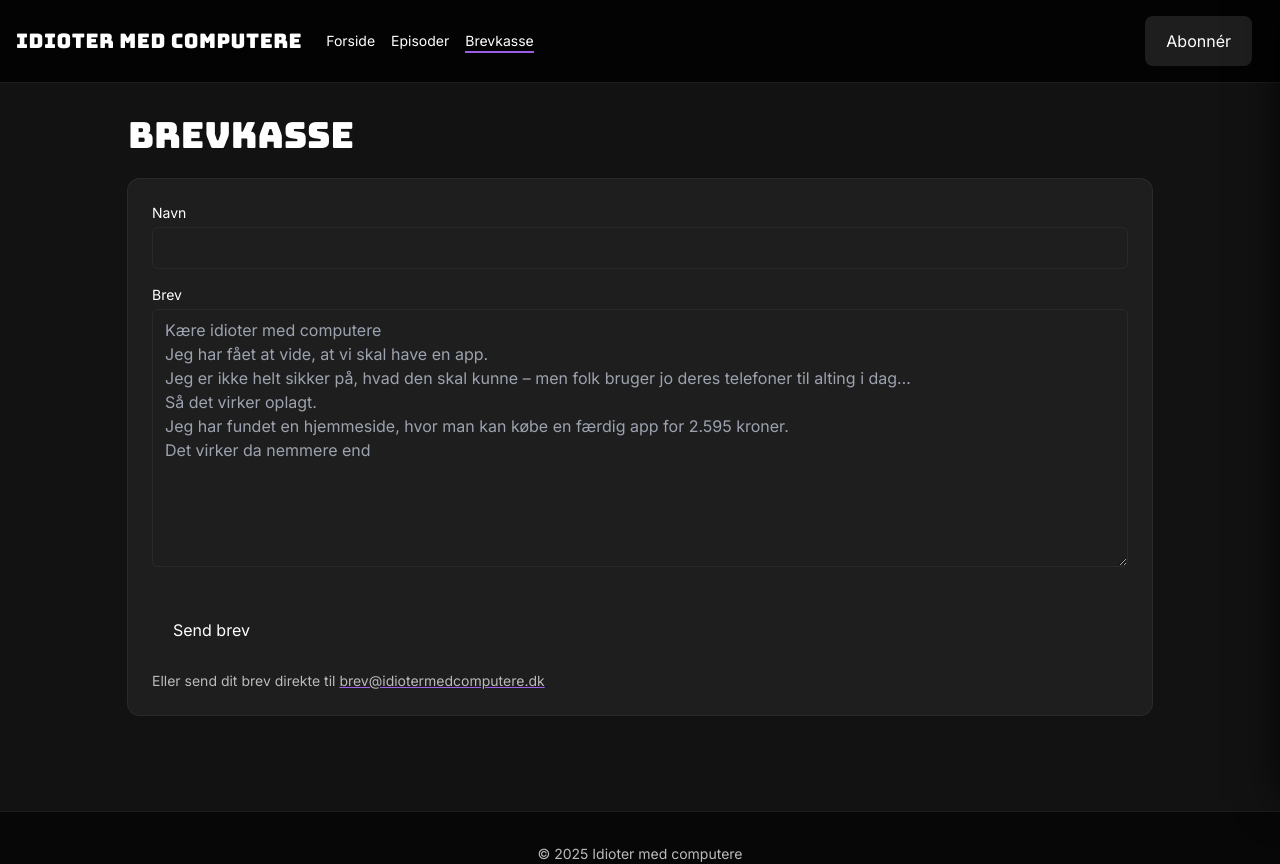
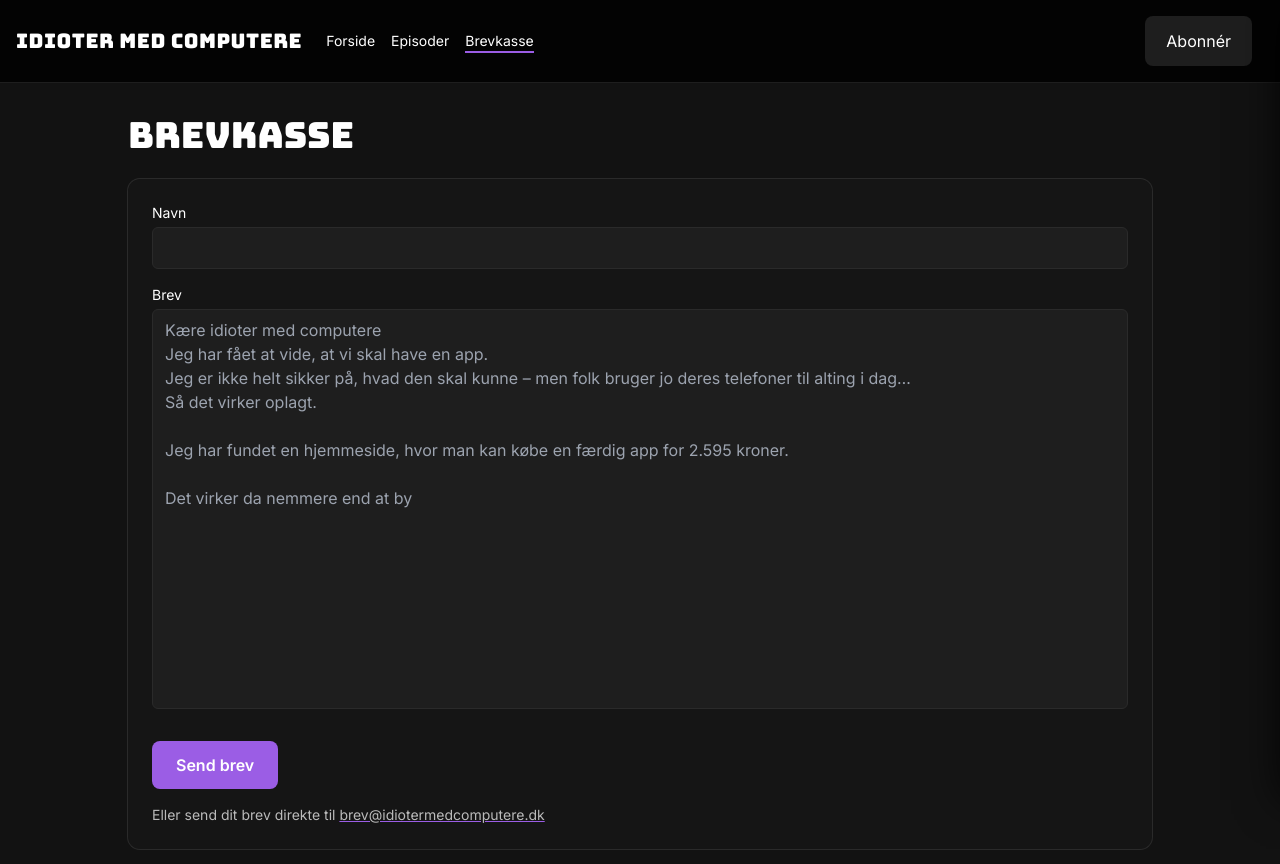
Before and after one commit to Idioter-med-Computere/hjemmeside, a Next.js app: page /brevkasse in a window 1280 px wide. Shown: the top 864 px of the page. Built offline with nearby package versions, Linux system fonts and the light colour scheme; no server answers.

Commit message:
fixing email form

```diff
--- a/app/api/brevkasse/route.ts
+++ b/app/api/brevkasse/route.ts
@@ -19,7 +19,7 @@ export async function POST(req: Request) {
 
   await sendEmail({
     fromName: parsed.data.name,
-    to: 'brev@idiotermedcomputere.dk',
+    to: 'hej@jegerdaniel.dk',
     subject: `Brev fra ${parsed.data.name}`,
     text: parsed.data.letter,
   })
--- a/app/brevkasse/page.tsx
+++ b/app/brevkasse/page.tsx
@@ -1,14 +1,17 @@
 'use client'
 
-import { useEffect, useRef, useState } from 'react'
+import {useEffect, useRef, useState} from 'react'
 import Script from 'next/script'
 
 const SAMPLE = `Kære idioter med computere
 Jeg har fået at vide, at vi skal have en app.
 Jeg er ikke helt sikker på, hvad den skal kunne – men folk bruger jo deres telefoner til alting i dag…
 Så det virker oplagt.
+
 Jeg har fundet en hjemmeside, hvor man kan købe en færdig app for 2.595 kroner.
+
 Det virker da nemmere end at bygge en fra bunden, ikke?
+
 De virker erfarne, dem der står bag siden – så det må jo være godt.
 Kan man ikke bare købe sådan en skabelon og så få jer til at rette lidt i den bagefter?
 Det virker mere effektivt, synes jeg.
@@ -42,8 +45,8 @@ export default function BrevkassePage() {
             const token = (window as any).hcaptcha?.getResponse?.() || ''
             const res = await fetch('/api/brevkasse', {
                 method: 'POST',
-        headers: { 'Content-Type': 'application/json' },
-        body: JSON.stringify({ name, letter, token }),
+                headers: {'Content-Type': 'application/json'},
+                body: JSON.stringify({name, letter, token}),
             })
             if (!res.ok) throw new Error('Fejl ved afsendelse')
             alert('Tak for dit brev!')
@@ -61,24 +64,30 @@ export default function BrevkassePage() {
 
     return (
         <div className="space-y-6">
-      <Script src="https://hcaptcha.com/1/api.js" async defer />
+            <Script src="https://hcaptcha.com/1/api.js" async defer/>
             <h1 className="font-display text-4xl">Brevkasse</h1>
-      <form onSubmit={onSubmit} className="card p-6 space-y-4">
+            <form onSubmit={onSubmit} className="card brevkasse-card p-6 space-y-4 min-h-[80vh] flex flex-col">
                 <div>
                     <label className="block text-sm mb-1">Navn</label>
-          <input value={name} onChange={(e) => setName(e.target.value)} className="w-full rounded-md bg-[#1e1e1e] border border-[#2a2a2a] px-3 py-2 focus:outline-none focus:ring-2 focus:ring-[#9b5de5]" required />
+                    <input value={name} onChange={(e) => setName(e.target.value)} className="w-full rounded-md bg-[#1e1e1e] border border-[#2a2a2a] px-3 py-2 focus:outline-none" required/>
                 </div>
-        <div>
+                <div className="flex-1 flex flex-col">
                     <label className="block text-sm mb-1">Brev</label>
-          <textarea value={letter} onChange={(e) => setLetter(e.target.value)} placeholder={typing} rows={10} className="w-full rounded-md bg-[#1e1e1e] border border-[#2a2a2a] px-3 py-2 focus:outline-none focus:ring-2 focus:ring-[#9b5de5]" required />
+                    <textarea value={letter} onChange={(e) => setLetter(e.target.value)} placeholder={typing}
+                              className="flex-1 min-h-[50vh] w-full rounded-md bg-[#1e1e1e] border border-[#2a2a2a] px-3 py-2 focus:outline-none resize-none"
+                              required/>
                 </div>
                 <div className="my-2">
                     <div className="h-captcha" data-sitekey={siteKey}></div>
                 </div>
-        <button type="submit" disabled={submitting} className="btn btn-dark disabled:opacity-60">
+                <button
+                    type="submit"
+                    disabled={submitting}
+                    className="btn-purple self-start w-[40vw] sm:w-[24vw] md:w-auto px-4 mt-8 mb-10"
+                >
                     Send brev
                 </button>
-        <p className="text-sm text-[#bbbbbb]">Eller send dit brev direkte til <a href="mailto:brev@idiotermedcomputere.dk" className="underline" style={{ textDecorationColor: '#9b5de5' }}>brev@idiotermedcomputere.dk</a></p>
+                <p className="text-sm text-[#bbbbbb]">Eller send dit brev direkte til <a href="mailto:brev@idiotermedcomputere.dk" className="underline" style={{textDecorationColor: '#9b5de5'}}>brev@idiotermedcomputere.dk</a></p>
             </form>
         </div>
     )
--- a/app/globals.css
+++ b/app/globals.css
@@ -89,6 +89,19 @@ html, body {
     @apply border border-[--border] text-white hover:border-[--accent] hover:shadow-[0_0_20px_rgba(155,93,229,0.25)];
 }
 
+.btn-purple {
+    @apply inline-flex items-center justify-center
+    bg-[--accent] text-white font-sans font-semibold
+    rounded-lg px-6 py-3
+    transition duration-200 ease-in-out
+    disabled:opacity-60;
+}
+
+.btn-purple:hover {
+    background-color: #b47eff; /* slightly brighter purple */
+    box-shadow: 0 0 20px rgba(155, 93, 229, 0.4);
+}
+
 /* Huge purple CTA (kept if needed elsewhere) */
 .btn-cta {
     @apply bg-[--accent] text-white font-bold rounded-xl;
@@ -116,7 +129,11 @@ html, body {
 }
 
 .card:hover {
-    @apply ring-[--accent];
+
+}
+
+.brevkasse-card {
+    @apply bg-[#151515];
 }
 
 /***** Links *****/
--- a/lib/email.ts
+++ b/lib/email.ts
@@ -1,4 +1,4 @@
-import nodemailer from 'nodemailer'
+import { MailerSend, EmailParams, Sender, Recipient } from 'mailersend'
 
 export type SendEmailInput = {
   fromName: string
@@ -9,20 +9,32 @@ export type SendEmailInput = {
 }
 
 export async function sendEmail(input: SendEmailInput) {
-  const transporter = nodemailer.createTransport({
-    host: process.env.SMTP_HOST,
-    port: Number(process.env.SMTP_PORT || 587),
-    secure: process.env.SMTP_SECURE === 'true',
-    auth: {
-      user: process.env.SMTP_USER,
-      pass: process.env.SMTP_PASS,
-    },
+  const apiKey = process.env.MAILERSEND_API_TOKEN
+  const fromEmail = process.env.MAILERSEND_FROM
+  const fromName = process.env.MAILERSEND_FROM_NAME || input.fromName
+
+  if (!apiKey || !fromEmail) {
+    throw new Error('MailerSend environment variables missing')
+  }
+
+  const mailerSend = new MailerSend({
+    apiKey,
   })
 
-  await transporter.sendMail({
-    from: `${input.fromName} <${process.env.SMTP_FROM || input.fromEmail || process.env.SMTP_USER}>`,
-    to: input.to,
-    subject: input.subject,
-    text: input.text,
-  })
-}
+  const sentFrom = new Sender(fromEmail, fromName)
+  const recipients = [new Recipient(input.to, input.to)]
+
+  const emailParams = new EmailParams()
+      .setFrom(sentFrom)
+      .setTo(recipients)
+      .setReplyTo(sentFrom)
+      .setSubject(input.subject)
+      .setHtml(`<pre>${input.text}</pre>`)
+      .setText(input.text)
+
+  try {
+    await mailerSend.email.send(emailParams)
+  } catch (err: any) {
+    console.error('MailerSend failed:', err.response?.body || err.message || err)
+    throw err
+  }}
--- a/lib/hcaptcha.ts
+++ b/lib/hcaptcha.ts
@@ -1,6 +1,6 @@
 export async function verifyHCaptcha(token: string | undefined) {
   if (!token) return false
-  const secret = process.env.HCAPTCHA_SECRET
+  const secret = process.env.HCAPTCHA_SECRET_KEY
   if (!secret) return false
   const res = await fetch('https://hcaptcha.com/siteverify', {
     method: 'POST',
--- a/package.json
+++ b/package.json
@@ -13,8 +13,9 @@
   "dependencies": {
     "html-react-parser": "^5.2.8",
     "lucide-react": "^0.552.0",
+    "mailersend": "^2.6.0",
     "next": "15.0.0",
-    "nodemailer": "^6.9.16",
+    "nodemailer": "^7.0.10",
     "react": "18.3.1",
     "react-dom": "18.3.1",
     "react-h5-audio-player": "^3.10.1",
```
Also changed, not shown: 1 other file (tests, documents, lock files or other folders). Lines whose indentation alone changed are shown as unchanged.
